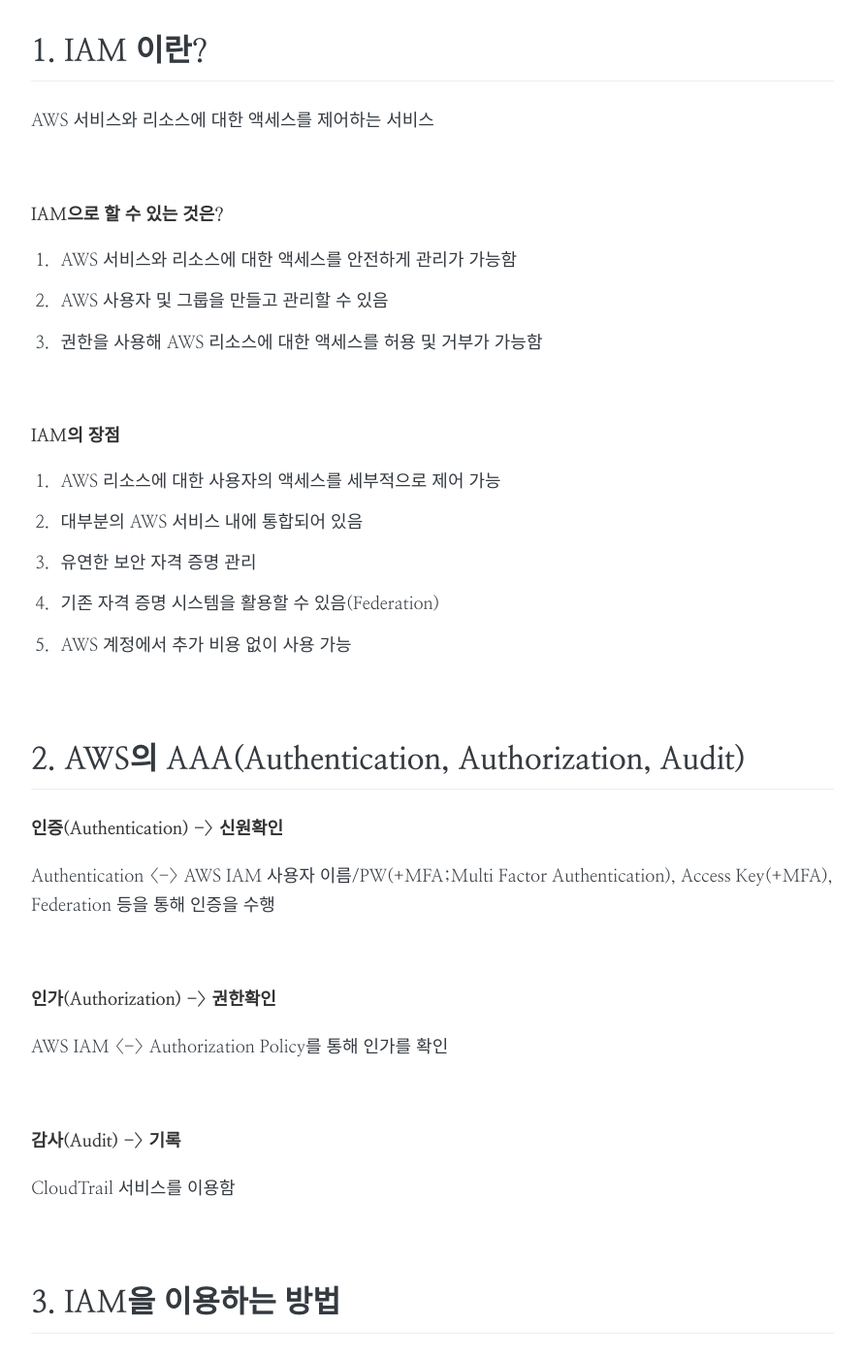
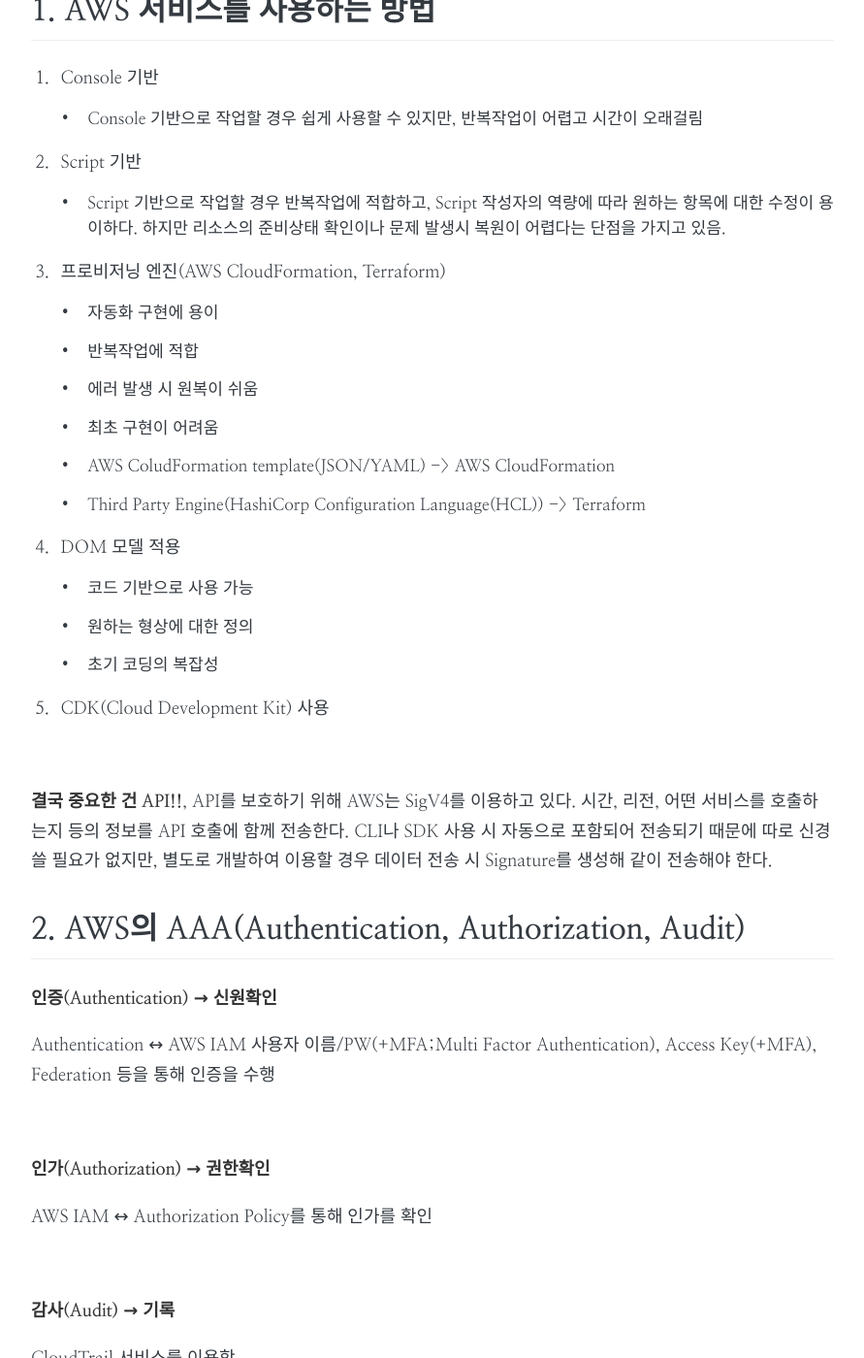
Before and after one commit to JINHYUKS/JINHYUKS.github.io, a Jekyll site: the page built from _posts/2020-03-18-AWS Security with IAM.md, in a window 1280 px wide and 1400 px high, scrolled down 1261 px. Shown: the whole window at 97% size, without its empty margins (194-1085 px from the left). Built offline with Jekyll 4.4.1, drawn with Linux system fonts in a browser that asks for light colours; some web fonts are replaced; comment, search, counter and statistics services are not loaded; some of the changed text lies outside the part shown.

Commit message:
no message

```diff
--- a/_posts/2020-03-18-AWS Security with IAM.md
+++ b/_posts/2020-03-18-AWS Security with IAM.md
@@ -19,53 +19,7 @@
 
 ---
 
-## 1. IAM 이란?
-
-AWS 서비스와 리소스에 대한 액세스를 제어하는 서비스
-
-<br>
-
-**IAM으로 할 수 있는 것은?**
-
-1. AWS 서비스와 리소스에 대한 액세스를 안전하게 관리가 가능함
-2. AWS 사용자 및 그룹을 만들고 관리할 수 있음
-3. 권한을 사용해 AWS 리소스에 대한 액세스를 허용 및 거부가 가능함
-
-<br>
-
-**IAM의 장점**
-
-1. AWS 리소스에 대한 사용자의 액세스를 세부적으로 제어 가능
-2. 대부분의 AWS 서비스 내에 통합되어 있음
-3. 유연한 보안 자격 증명 관리
-4. 기존 자격 증명 시스템을 활용할 수 있음(Federation)
-5. AWS 계정에서 추가 비용 없이 사용 가능
-
-<br>
-
-## 2. AWS의 AAA(Authentication, Authorization, Audit)
-
-**인증(Authentication) -> 신원확인**
-
-Authentication <-> AWS IAM
-사용자 이름/PW(+MFA;Multi Factor Authentication), Access Key(+MFA), Federation 등을 통해 인증을 수행
-
-<br>
-
-**인가(Authorization) -> 권한확인**
-
-AWS IAM <-> Authorization
-Policy를 통해 인가를 확인
-
-<br>
-
-**감사(Audit) -> 기록**
-
-CloudTrail 서비스를 이용함
-
-<br>
-
-## 3. IAM을 이용하는 방법
+## 1. AWS 서비스를 사용하는 방법
 
 1. Console 기반
    - Console 기반으로 작업할 경우 쉽게 사용할 수 있지만, 반복작업이 어렵고 시간이 오래걸림
@@ -92,15 +46,53 @@
 
 **결국 중요한 건 API!!**, API를 보호하기 위해 AWS는 SigV4를 이용하고 있다. 시간, 리전, 어떤 서비스를 호출하는지 등의 정보를 API 호출에 함께 전송한다. CLI나 SDK 사용 시 자동으로 포함되어 전송되기 때문에 따로 신경쓸 필요가 없지만, 별도로 개발하여 이용할 경우 데이터 전송 시 Signature를 생성해 같이 전송해야 한다.
 
+## 2. AWS의 AAA(Authentication, Authorization, Audit)
+
+**인증(Authentication) → 신원확인**
+
+Authentication ↔︎ AWS IAM
+사용자 이름/PW(+MFA;Multi Factor Authentication), Access Key(+MFA), Federation 등을 통해 인증을 수행
+
 <br>
 
-## 4. IAM Policy(Identity & Access Management)
+**인가(Authorization) → 권한확인**
+
+AWS IAM ↔︎ Authorization
+Policy를 통해 인가를 확인
+
+<br>
+
+**감사(Audit) → 기록**
+
+CloudTrail 서비스를 이용함
+
+<br>
+
+## 3. IAM Policy
 
 AWS 서비스와 리소스에 대한 인가 기능을 제공한다.
 
 Policy를 정의할 때 어떤 IAM Principal이 어떤 Condition에서 AWS의 어떤 Resource에 대해 어떤 Action을 허용 혹은 차단할 것인지를 지정
 
 IAM이 정의한 Policy를 기반으로 API 요청을 검사/평가하게되며 최종적으로 허용 혹은 차단을 결정하게된다.
+
+<br>
+
+**IAM으로 할 수 있는 것은?**
+
+1. AWS 서비스와 리소스에 대한 액세스를 안전하게 관리가 가능함
+2. AWS 사용자 및 그룹을 만들고 관리할 수 있음
+3. 권한을 사용해 AWS 리소스에 대한 액세스를 허용 및 거부가 가능함
+
+<br>
+
+**IAM의 장점**
+
+1. AWS 리소스에 대한 사용자의 액세스를 세부적으로 제어 가능
+2. 대부분의 AWS 서비스 내에 통합되어 있음
+3. 유연한 보안 자격 증명 관리
+4. 기존 자격 증명 시스템을 활용할 수 있음(Federation)
+5. AWS 계정에서 추가 비용 없이 사용 가능
 
 <br>
 
@@ -233,16 +225,7 @@
 
 <br>
 
-
-AWS WAF(CF, ALB, API Gateway)
-Shield Advanced(CF, R53, ALB, ELB, EIP(NLB, EC2), Global Accelerator)
-이제는 CloudFront 사용하지 않고 사용 가능
-
-Shield Advanced 사용시 AWS WAF는 무료
-
-<br>
-
-## 7. Audit
+## 6. Audit
 
 - CloudTrail을 이용해 모든 Log를 모아 한곳으로
    - 유저를 6가지로 나누어 기록
```
Also changed, not shown: other parts of _posts/2020-03-18-AWS Security with IAM.md (+3 -3 lines).
